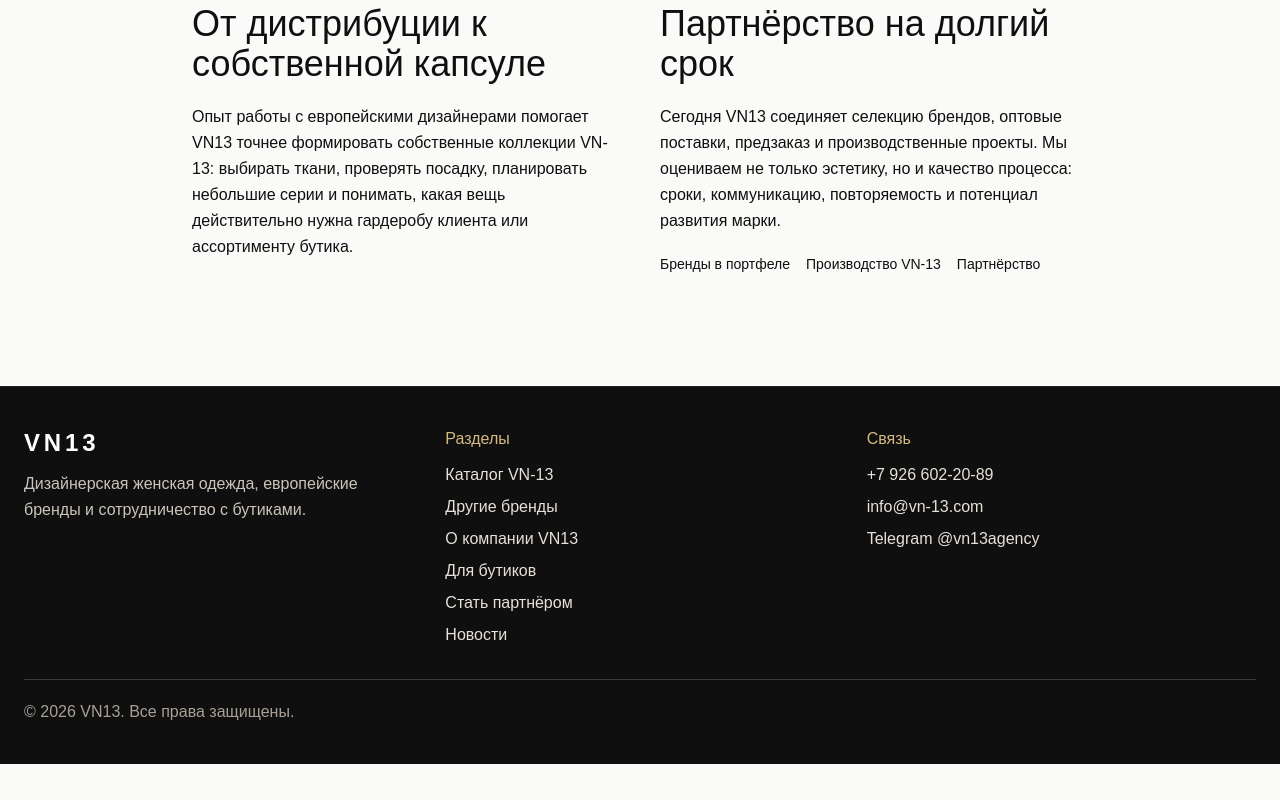
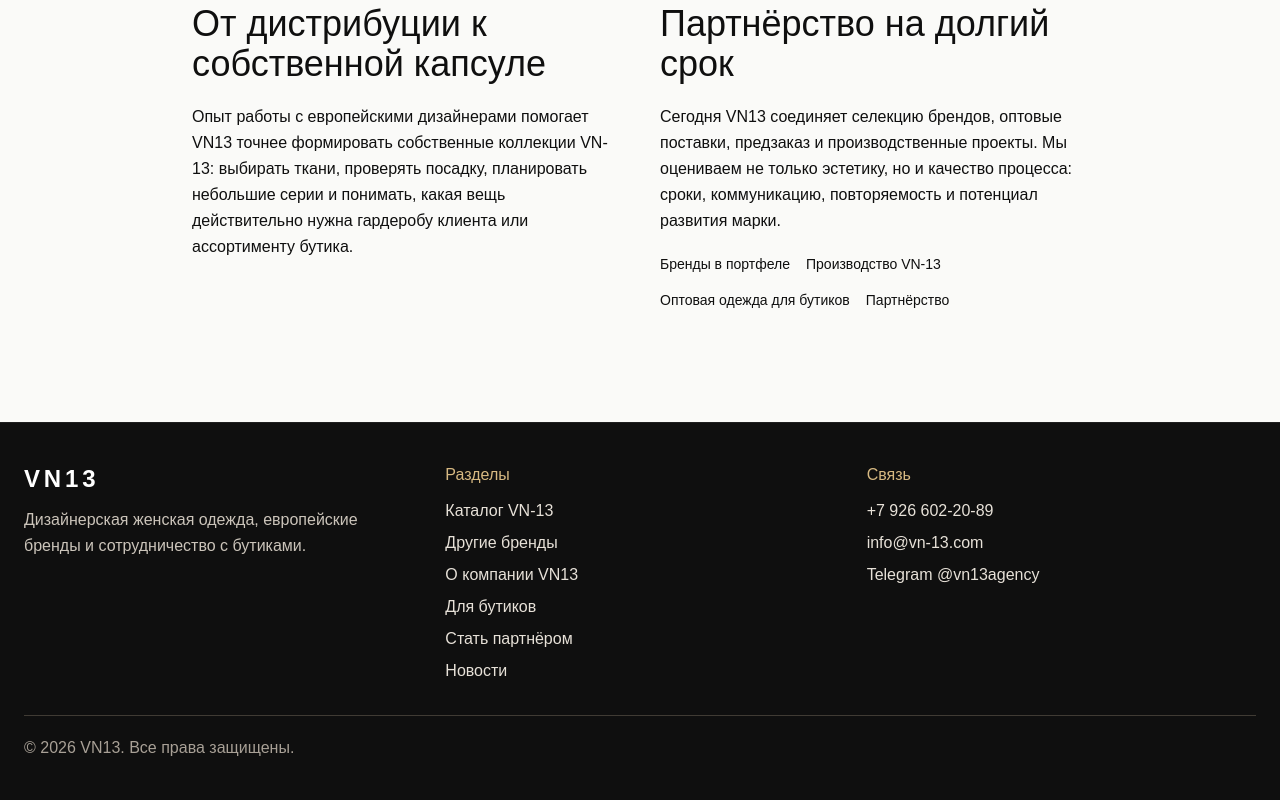
Before and after one commit to coffeeshop13/vn-13, a Next.js app: page /story in a window 1280 px wide. Shown: the part 1634-2434 px from the top of the page. Before the commit the page ends 2398 px from the top, so only its background shows below. Built offline with nearby package versions, Linux system fonts and the light colour scheme.

Commit message:
Strengthen internal link to wholesale page

```diff
--- a/app/story/page.tsx
+++ b/app/story/page.tsx
@@ -85,6 +85,7 @@ export default function StoryPage() {
             <div className="flex flex-wrap gap-4 text-sm">
               <Link href="/brands" className="underline underline-offset-4">Бренды в портфеле</Link>
               <Link href="/proizvoditel-zhenskoy-odezhdy" className="underline underline-offset-4">Производство VN-13</Link>
+              <Link href="/optovaya-zhenskaya-odezhda" className="underline underline-offset-4">Оптовая одежда для бутиков</Link>
               <Link href="/partnerstvo" className="underline underline-offset-4">Партнёрство</Link>
             </div>
           </div>
```
